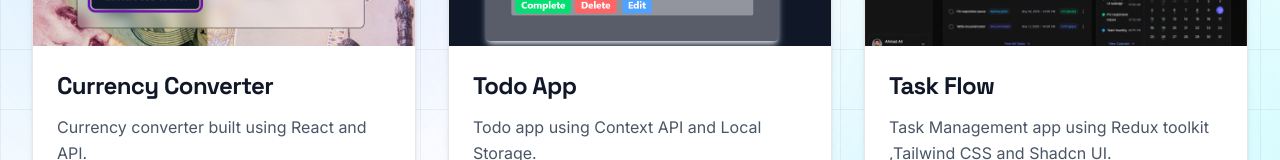
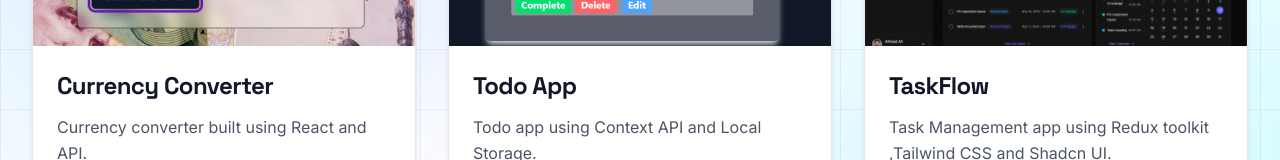
Before and after one commit to ahmed0-17/Portfolio, a React (Vite) app: page /projects in a window 1280 px wide. Shown: the part 371-531 px from the top of the page. Built offline with nearby package versions, Linux system fonts and the light colour scheme.

Commit message:
Update API key in form

```diff
--- a/src/components/Contact.jsx
+++ b/src/components/Contact.jsx
@@ -38,7 +38,7 @@
         email: form.email,
         message: form.message,
       },
-      "dOs4IHR35u5B2b17L"
+      "6Khz8de-VeTKnaNxu"
     );
 
     console.log(result  .status,result.text);
--- a/src/data/projects.js
+++ b/src/data/projects.js
@@ -25,7 +25,7 @@
   },
     {
     id: 3,
-    title: "Task Flow",
+    title: "TaskFlow",
     image: task_management ,
     status:"Live",
     description: "Task Management app using Redux toolkit ,Tailwind CSS and Shadcn UI.",
```
